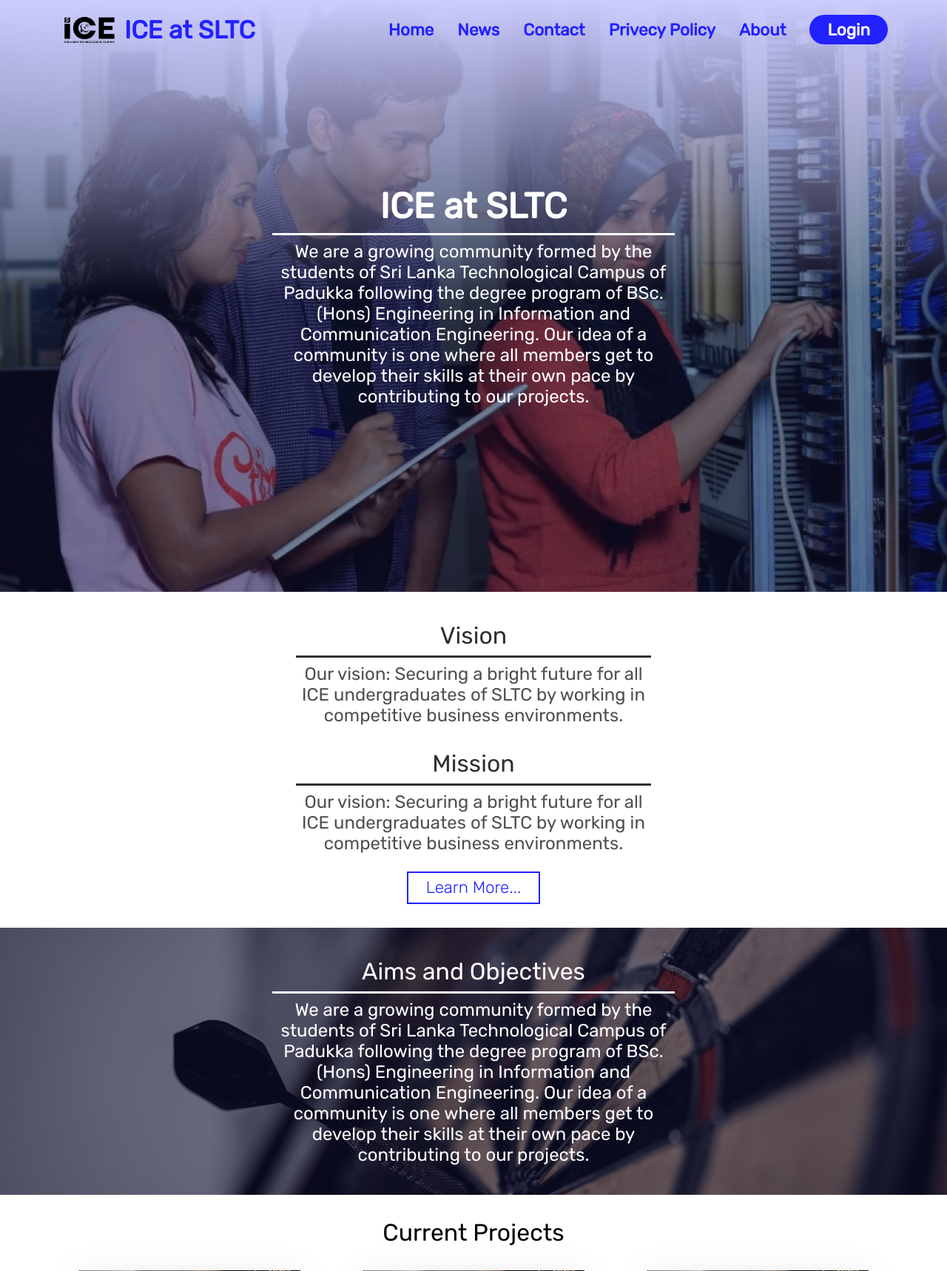
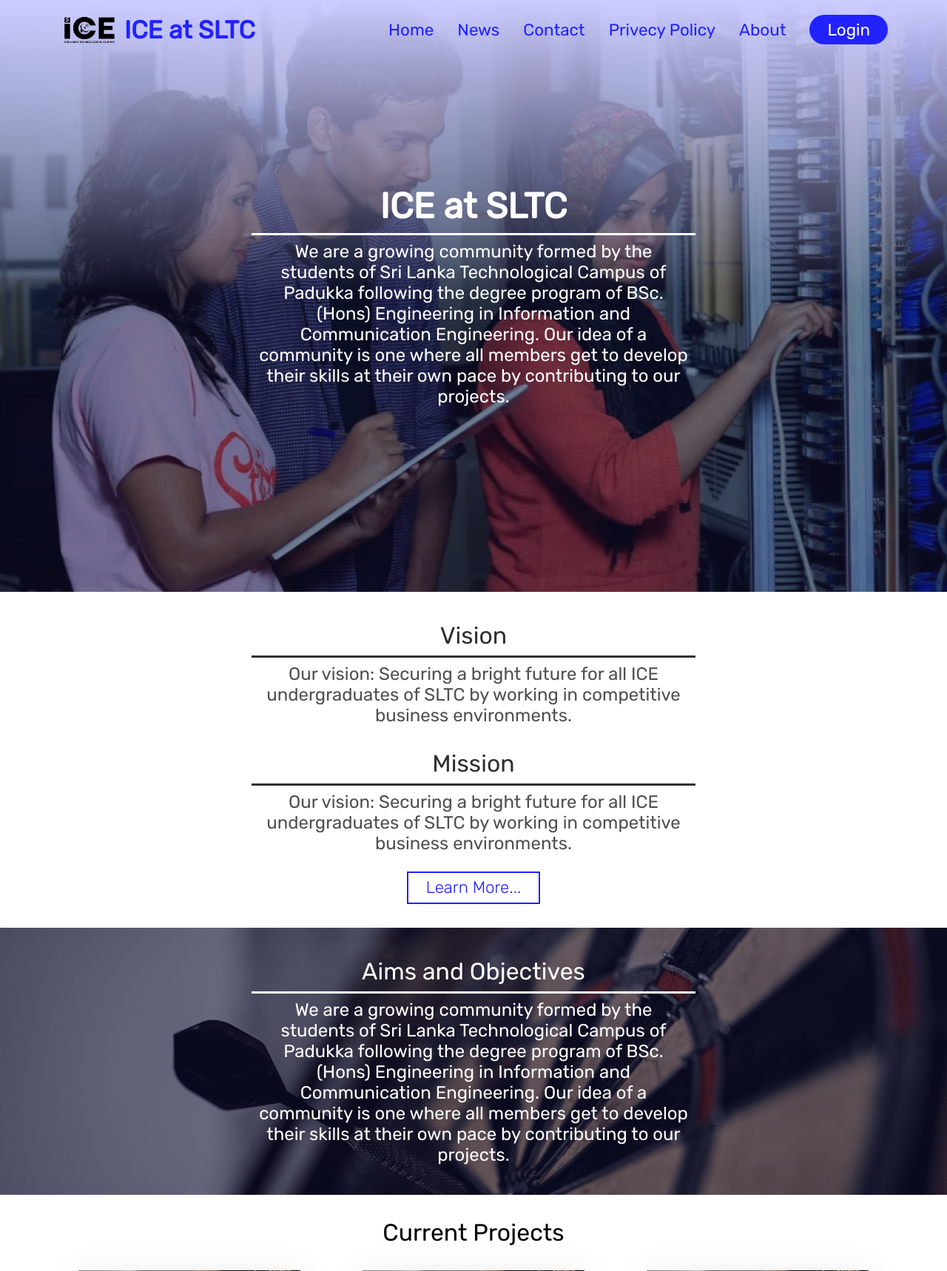
Before and after one commit to sltcice/ice-web, a PHP site: page / in a window 1280 px wide. Shown: the top 1718 px of the page at 74% size. Run offline with PHP 8.4, Linux system fonts and the light colour scheme.

Commit message:
nwed5rfctgvyhubjn

```diff
--- a/css/home.css
+++ b/css/home.css
@@ -20,7 +20,8 @@
 }
 
 .overlay{
-    padding: 0 23rem;
+    /* padding: 0 23rem; */
+    width: 100%;
     background-image: linear-gradient(#ccf,#1138, #1138);
     min-height: 100vh;
     display: flex;
@@ -41,6 +42,7 @@
     color:#fff;
     font-size: 1.5rem;
     font-weight: 400;
+    max-width: 600px;
 }
 
 
@@ -56,7 +58,7 @@
     align-items: center;
     justify-content: center;
     flex-direction: column;
-    padding: 0 20rem;
+    /* padding: 0 20rem; */
 }
 .vision-cont h2{
     padding: 0.5rem;
@@ -65,6 +67,7 @@
     font-weight: 400;
 }
 .vision-cont p{
+    max-width: 600px;
     padding: 0.5rem;
     border-top: 3px solid var(--gray);
     text-align: center;
@@ -114,7 +117,8 @@
 }
 
 .aim-overlay{
-    padding: 2rem 23rem;
+    width: 100%;
+    padding: 2rem 0;
     background-color:#1139;
     /* min-height: 100vh; */
     display: flex;
@@ -129,6 +133,7 @@
     font-weight: 400;
 }
 .aim-overlay p{
+    max-width: 600px;
     padding: 0.5rem;
     border-top: 3px solid #fff;
     text-align: center;
@@ -163,8 +168,13 @@
 }
 .project-card .proj-img img{
     width: 300px;
+    transition: all ease 0.3s;
+
 }
-
+.project-card:hover .proj-img img{
+    transform: scale(1.2);
+    transition: all ease 0.3s;
+}
 .project-card .describe{
     padding: 1rem;
     display: flex;
--- a/css/style.css
+++ b/css/style.css
@@ -54,7 +54,7 @@ button{
     border-radius: 1.5rem;
     padding: 0.4rem 1.5rem;
     font-size: 1.4rem;
-    font-weight: 600;
+    font-weight: 500;
     color: #fff;
     cursor: pointer;
     transition: all ease-in-out 0.5s;
@@ -73,6 +73,14 @@ nav{
     align-items: center;
     justify-content: space-between;
     padding: 0 5rem;
+    transition: all ease 0.3s;
+
+}
+.scroll-nav{
+    background-color: #fff;
+    transition: all ease 0.3s;
+    border-bottom: 1px solid #0003;
+
 }
 
 nav .left{
@@ -108,7 +116,7 @@ nav .right ul a:hover li{
 nav .right ul li{
     color:var(--ice-blue);
     font-size: 1.4rem;
-    font-weight: 600;
+    font-weight: 500;
     display: inline-block;
     column-gap: 1rem;
     transition: all ease-in-out 0.5s;
@@ -119,7 +127,7 @@ nav .right a button{
     border-radius: 1.5rem;
     padding: 0.4rem 1.5rem;
     font-size: 1.4rem;
-    font-weight: 600;
+    font-weight: 500;
     color: #fff;
     cursor: pointer;
     transition: all ease-in-out 0.5s;
--- a/inc/footer.php
+++ b/inc/footer.php
@@ -1,3 +1,28 @@
+<footer>
+    <div class="contact">
+        <div class="cont-details">
+
+        </div>
+        <div class="g-map">
+
+        </div>
+    </div>
+    <div class="feedback">
+        <form action="inc/action.php">
+            <input type="text" name="name" placeholder="Name" autocomplete="off">
+            <input type="text" name="tel" placeholder="Phone" autocomplete="off">
+            <input type="email" name="email" placeholder="email" autocomplete="off">
+            <input type="text" name="subject" placeholder="Subject" autocomplete="off">
+            <textarea name="massege" id="" cols="30" rows="10" placeholder="Enter youre feedback here...">
+
+            </textarea>
+
+
+        </form>
+    </div>
+</footer>
+
+
 <script src='js/script.js'></script>
 </body>
 </html>
--- a/inc/navbar.php
+++ b/inc/navbar.php
@@ -1,4 +1,4 @@
-<nav>
+<nav id="nav">
 
 <div class="left">
     <img src="img/logob.png" alt="ICE at SLTC Logo">
--- a/js/script.js
+++ b/js/script.js
@@ -0,0 +1,7 @@
+/*=============== CHANGE BACKGROUND HEADER ===============*/
+function scrollHeader(){
+    const header = document.getElementById('nav')
+    // When the scroll is greater than 80 viewport height, add the scroll-header class to the header tag
+    if(this.scrollY >= 80) header.classList.add('scroll-nav'); else header.classList.remove('scroll-nav')
+}
+window.addEventListener('scroll', scrollHeader)
```
